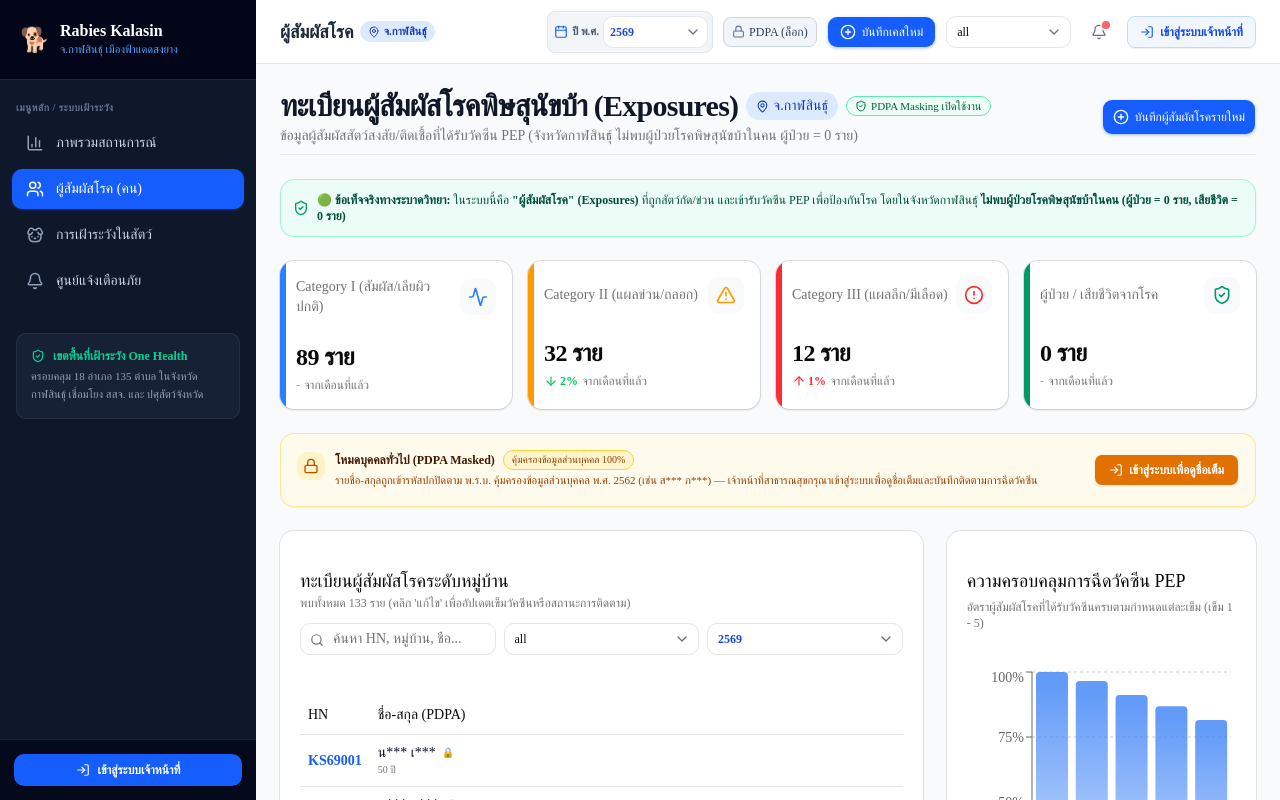
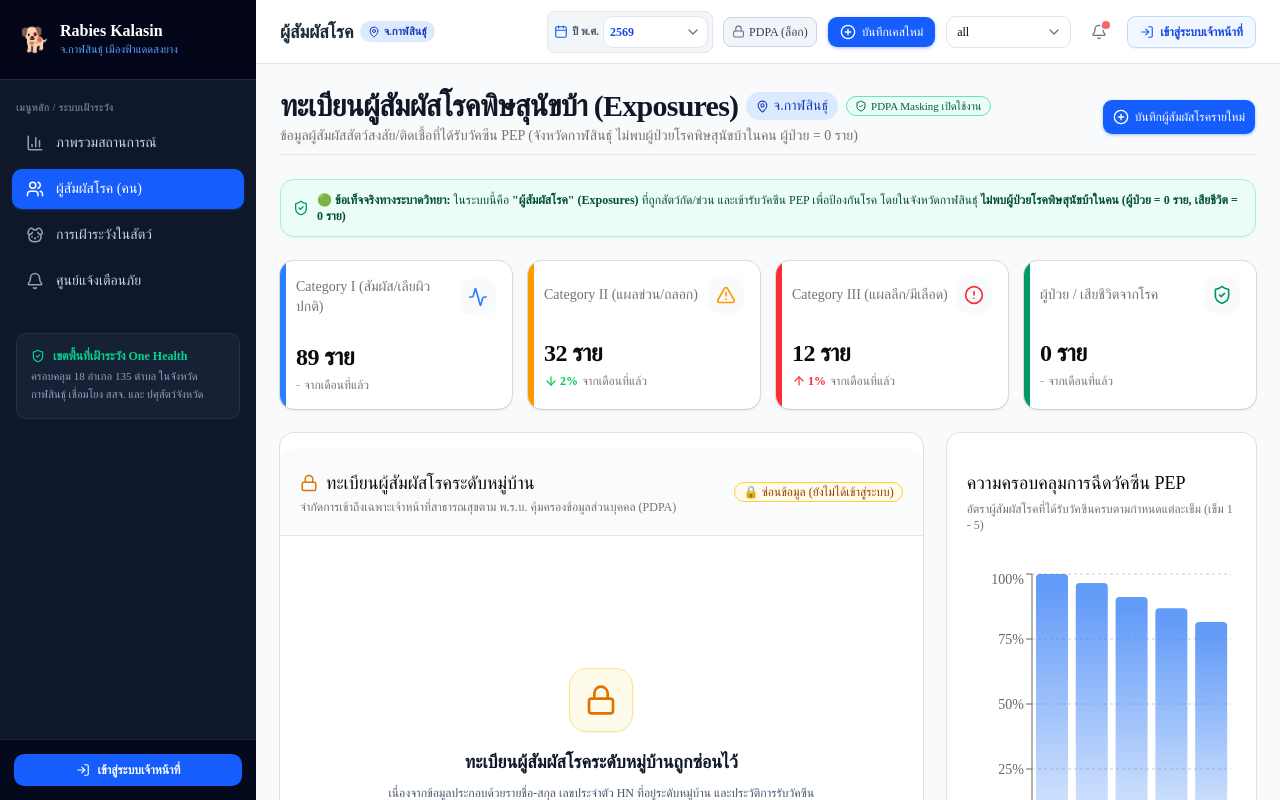
Before and after one commit to cdkls46000-sketch/rabies-dashboard, a Next.js app: page /rabies-dashboard/patients in a window 1280 px wide. Built offline with nearby package versions, Linux system fonts and the light colour scheme.

Commit message:
feat(privacy): hide village exposure registry when not logged in and show on login

```diff
--- a/src/app/page.tsx
+++ b/src/app/page.tsx
@@ -12,7 +12,14 @@ import { Badge } from '@/components/ui/badge';
 import { useData } from '@/context/data-context';
 
 export default function DashboardPage() {
-  const { dashboardSummary, setIsNewCaseOpen, selectedYear } = useData();
+  const {
+    dashboardSummary,
+    setIsNewCaseOpen,
+    selectedYear,
+    isLoggedIn,
+    setIsLoginOpen,
+    setLoginReason
+  } = useData();
 
   return (
     <div className="flex-1 space-y-4 sm:space-y-5">
@@ -31,7 +38,14 @@ export default function DashboardPage() {
         </div>
 
         <Button
-          onClick={() => setIsNewCaseOpen(true)}
+          onClick={() => {
+            if (!isLoggedIn) {
+              setLoginReason('เข้าสู่ระบบสำหรับเจ้าหน้าที่เพื่อบันทึกข้อมูลผู้สัมผัสโรคใหม่');
+              setIsLoginOpen(true);
+            } else {
+              setIsNewCaseOpen(true);
+            }
+          }}
           className="w-full sm:w-auto bg-blue-600 hover:bg-blue-700 text-white text-xs h-8 sm:h-9 gap-1.5 shadow-sm shadow-blue-500/20 active:scale-98"
         >
           <PlusCircle size={15} /> บันทึกข้อมูลผู้สัมผัสโรคใหม่
--- a/src/app/patients/page.tsx
+++ b/src/app/patients/page.tsx
@@ -103,7 +103,14 @@ export default function PatientsPage() {
         </div>
 
         <Button
-          onClick={() => setIsNewCaseOpen(true)}
+          onClick={() => {
+            if (!isLoggedIn) {
+              setLoginReason('เข้าสู่ระบบสำหรับเจ้าหน้าที่เพื่อบันทึกผู้สัมผัสโรครายใหม่');
+              setIsLoginOpen(true);
+            } else {
+              setIsNewCaseOpen(true);
+            }
+          }}
           className="w-full sm:w-auto bg-blue-600 hover:bg-blue-700 text-white text-xs h-8 sm:h-9 gap-1.5 shadow-sm shadow-blue-500/20 active:scale-98"
         >
           <PlusCircle size={15} /> บันทึกผู้สัมผัสโรครายใหม่
@@ -153,7 +160,7 @@ export default function PatientsPage() {
       </div>
 
       {/* PDPA Privacy Protection Notice & Auth Controls Banner */}
-      {isLoggedIn && currentUser ? (
+      {isLoggedIn && currentUser && (
         <div className="p-3 sm:p-4 bg-emerald-50/90 border border-emerald-200/90 rounded-xl flex flex-col sm:flex-row sm:items-center justify-between gap-3 text-xs shadow-2xs">
           <div className="flex items-start gap-2.5">
             <div className="p-1.5 bg-emerald-100 rounded-lg text-emerald-700 shrink-0 mt-0.5">
@@ -190,41 +197,61 @@ export default function PatientsPage() {
             </Button>
           </div>
         </div>
-      ) : (
-        <div className="p-3 sm:p-4 bg-amber-50/90 border border-amber-200/90 rounded-xl flex flex-col sm:flex-row sm:items-center justify-between gap-3 text-xs shadow-2xs">
-          <div className="flex items-start gap-2.5">
-            <div className="p-1.5 bg-amber-100 rounded-lg text-amber-700 shrink-0 mt-0.5">
-              <Lock className="w-4 h-4" />
-            </div>
-            <div>
-              <div className="font-bold text-amber-950 flex flex-wrap items-center gap-1.5 sm:gap-2">
-                <span>โหมดบุคคลทั่วไป (PDPA Masked)</span>
-                <Badge variant="outline" className="text-[10px] bg-amber-100/80 text-amber-800 border-amber-300">
-                  คุ้มครองข้อมูลส่วนบุคคล 100%
-                </Badge>
-              </div>
-              <p className="text-[11px] text-amber-800 mt-0.5 leading-relaxed">
-                รายชื่อ-สกุลถูกเข้ารหัสปกปิดตาม พ.ร.บ. คุ้มครองข้อมูลส่วนบุคคล พ.ศ. 2562 (เช่น ส*** ภ***) — เจ้าหน้าที่สาธารณสุขกรุณาเข้าสู่ระบบเพื่อดูชื่อเต็มและบันทึกติดตามการฉีดวัคซีน
-              </p>
-            </div>
-          </div>
-          <Button
-            size="sm"
-            onClick={() => {
-              setLoginReason('เข้าสู่ระบบสำหรับเจ้าหน้าที่สาธารณสุขเพื่อดูชื่อ-สกุลจริงของผู้สัมผัสโรคตาม PDPA และบันทึกติดตามวัคซีน');
-              setIsLoginOpen(true);
-            }}
-            className="bg-amber-600 hover:bg-amber-700 text-white text-xs h-8 px-3.5 font-semibold shrink-0 gap-1.5 shadow-xs cursor-pointer active:scale-95 self-start sm:self-center"
-          >
-            <LogIn size={13} />
-            <span>เข้าสู่ระบบเพื่อดูชื่อเต็ม</span>
-          </Button>
-        </div>
       )}
 
       {/* Main Table and Chart */}
       <div className="grid grid-cols-1 xl:grid-cols-3 gap-5 sm:gap-6">
-        <Card className="xl:col-span-2">
+        {!isLoggedIn ? (
+          <Card className="xl:col-span-2 border-slate-200 shadow-xs overflow-hidden flex flex-col justify-between">
+            <CardHeader className="p-4 sm:p-5 pb-3 border-b bg-slate-50/70">
+              <div className="flex flex-col sm:flex-row sm:items-center justify-between gap-2">
+                <div>
+                  <CardTitle className="text-base sm:text-lg flex items-center gap-2">
+                    <Lock size={18} className="text-amber-600 shrink-0" />
+                    <span>ทะเบียนผู้สัมผัสโรคระดับหมู่บ้าน</span>
+                  </CardTitle>
+                  <CardDescription className="text-xs mt-0.5">
+                    จำกัดการเข้าถึงเฉพาะเจ้าหน้าที่สาธารณสุขตาม พ.ร.บ. คุ้มครองข้อมูลส่วนบุคคล (PDPA)
+                  </CardDescription>
+                </div>
+                <Badge variant="outline" className="bg-amber-50 text-amber-800 border-amber-300 text-xs w-fit">
+                  🔒 ซ่อนข้อมูล (ยังไม่ได้เข้าสู่ระบบ)
+                </Badge>
+              </div>
+            </CardHeader>
+            <CardContent className="p-8 sm:p-14 text-center flex flex-col items-center justify-center space-y-4 bg-white flex-1">
+              <div className="w-16 h-16 rounded-2xl bg-amber-50 text-amber-600 flex items-center justify-center border border-amber-200 shadow-xs">
+                <Lock size={32} />
+              </div>
+
+              <div className="max-w-md space-y-2">
+                <h3 className="text-base sm:text-lg font-bold text-slate-900">
+                  ทะเบียนผู้สัมผัสโรคระดับหมู่บ้านถูกซ่อนไว้
+                </h3>
+                <p className="text-xs text-slate-600 leading-relaxed">
+                  เนื่องจากข้อมูลประกอบด้วยรายชื่อ-สกุล เลขประจำตัว HN ที่อยู่ระดับหมู่บ้าน และประวัติการรับวัคซีน PEP รายบุคคล ระบบจึงซ่อนข้อมูลไว้เพื่อคุ้มครองข้อมูลส่วนบุคคล (PDPA)
+                </p>
+                <p className="text-[11px] text-slate-500 font-medium">
+                  เจ้าหน้าที่สาธารณสุขและทีมสอบสวนโรค One Health กรุณาเข้าสู่ระบบเพื่อดูข้อมูลและบันทึกติดตามการฉีดวัคซีน
+                </p>
+              </div>
+
+              <div className="pt-2">
+                <Button
+                  onClick={() => {
+                    setLoginReason('เข้าสู่ระบบสำหรับเจ้าหน้าที่สาธารณสุขเพื่อดูทะเบียนผู้สัมผัสโรคระดับหมู่บ้าน');
+                    setIsLoginOpen(true);
+                  }}
+                  className="bg-blue-600 hover:bg-blue-700 text-white font-semibold text-xs h-9 px-5 gap-2 shadow-xs cursor-pointer active:scale-95"
+                >
+                  <LogIn size={15} />
+                  <span>เข้าสู่ระบบเพื่อแสดงทะเบียนผู้สัมผัสโรค</span>
+                </Button>
+              </div>
+            </CardContent>
+          </Card>
+        ) : (
+          <Card className="xl:col-span-2">
           <CardHeader className="p-3.5 sm:p-5">
             <div className="flex flex-col gap-3">
               <div>
@@ -499,6 +526,7 @@ export default function PatientsPage() {
             </div>
           </CardContent>
         </Card>
+        )}
 
         {/* Chart card */}
         <Card>
```
